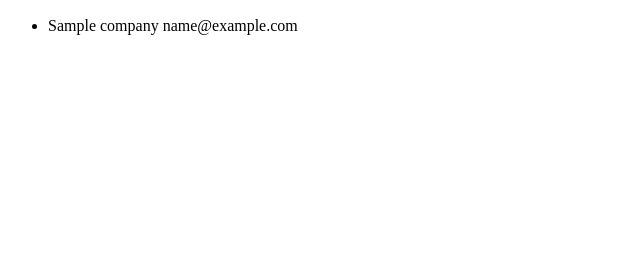
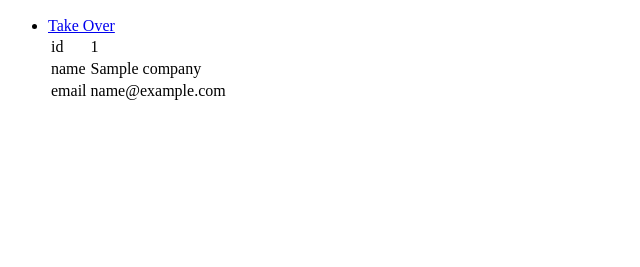
Before and after one commit to ferienjob/django, a Django app: page /firmen/ in a window 1280 px wide. Shown: the part 33-300 px from the top of the page, without its empty margins (0-640 px from the left). Run offline with Django 3.2, Linux system fonts and the light colour scheme; tables that the repository leaves empty hold one stand-in row (values such as "Sample post").

Commit message:
added ability to take over a company

```diff
--- a/FerienJobsBoerse/settings.py
+++ b/FerienJobsBoerse/settings.py
@@ -69,9 +69,9 @@ TEMPLATES = [
         },
     },
 ]
-TEMPLATE_DIRS = (
-    os.path.join(os.path.dirname(__file__), 'templates'),
-)
+# TEMPLATE_DIRS = (
+#     os.path.join(os.path.dirname(__file__), 'templates'),
+# )
 WSGI_APPLICATION = 'FerienJobsBoerse.wsgi.application'
 
 
--- a/FerienJobsBoerse/urls.py
+++ b/FerienJobsBoerse/urls.py
@@ -32,8 +32,10 @@ urlpatterns = [
 
     url(r'^add/firma/$', views.serve_create_company),
     url(r'^create_company/$', views.create_company), # form
+    url(r'^firmen/$', views.list_companies),
 
-    url(r'^firmen/$', views.firmen),
+    url(r'^take_over/company/(?P<id>\d+)/$', views.take_over_company),
+
     # url(r'^company/' ,views.company),
 ] + static(settings.STATIC_URL, document_root=settings.STATIC_ROOT)
 print(settings.STATIC_URL, settings.STATIC_ROOT)
--- a/FerienJobsBoerse/views.py
+++ b/FerienJobsBoerse/views.py
@@ -1,6 +1,6 @@
 from django.http import HttpResponse
 from django.template import Context , loader
-from django.shortcuts import render
+from django.shortcuts import render, redirect
 # from django.http import JsonResponse
 from django.http import HttpResponse, JsonResponse
 import json
@@ -71,7 +71,14 @@ def job(request, id):
         }
     )
 
-def firmen(request):
+def take_over_company(request, id):
+    request.session['company_id'] = int(id)
+    # return HttpResponse(id)
+    return redirect('/firmen/')
+
+
+
+def list_companies(request):
     firmen = models.Job.objects.raw('''
         SELECT * FROM FerienJobsBoerse_company
     ''')
--- a/templates/_firmen.html
+++ b/templates/_firmen.html
@@ -11,7 +11,21 @@
     <ul>
       {% for firma in firmen %}
         <li>
-          {{ firma.name }} {{ firma.email }}
+          <a href='/take_over/company/{{ firma.id }}'>Take Over</a>
+          <table>
+            <tr>
+              <td>id</td>
+              <td>{{ firma.id }}</td>
+            </tr>
+            <tr>
+              <td>name</td>
+              <td>{{ firma.name }}</td>
+            </tr>
+            <tr>
+              <td>email</td>
+              <td>{{ firma.email }}</td>
+            </tr>
+          </table>
         </li>
       {% endfor %}
     </ul>
```
